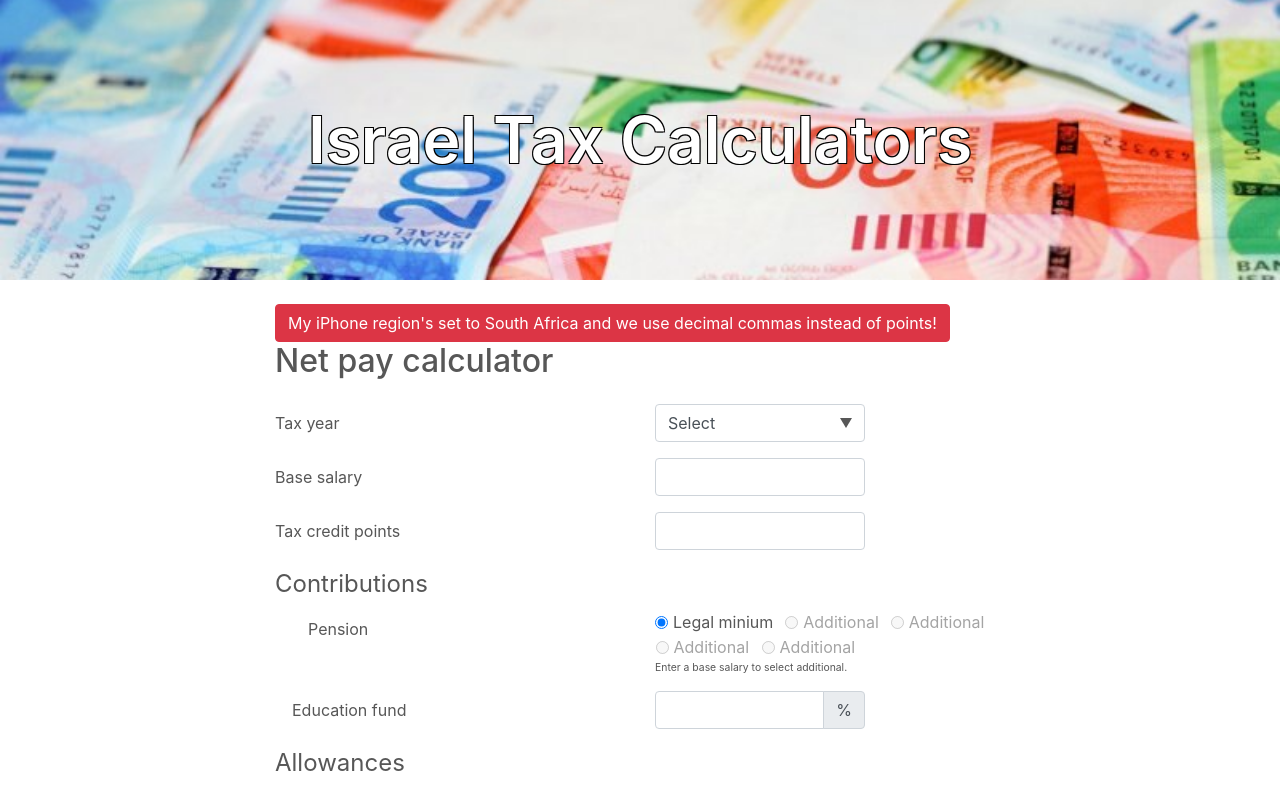
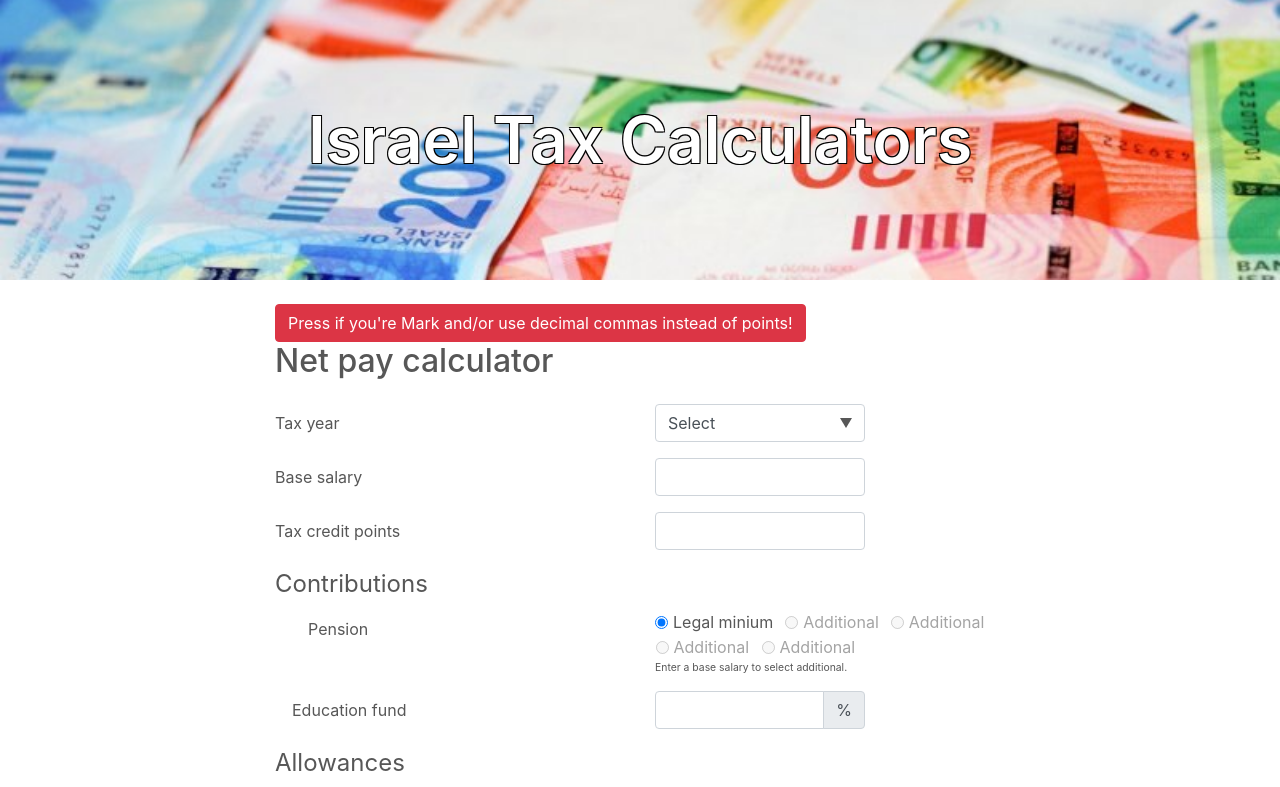
Before and after one commit to tom-pike/financial-management, a React (Create React App) app: page /financial-management/calculators/salaried/net-pay in a window 1280 px wide. Shown: the top 787 px of the page. Built offline with nearby package versions, Linux system fonts and the light colour scheme.

Commit message:
decimal tests

```diff
--- a/src/components/net-pay/NetPayForm.js
+++ b/src/components/net-pay/NetPayForm.js
@@ -38,7 +38,7 @@ function NetPayForm(props) {
 	return (
 		<section>
 			<Button variant="danger" onClick={handleClick}>
-				My iPhone region's set to South Africa and we use decimal commas instead of points!
+				Press if you're Mark and/or use decimal commas instead of points!
 			</Button>
 
 			<h2>Net pay calculator</h2>
@@ -393,8 +393,8 @@ function NetPayForm(props) {
 										id="overtime"
 										name="overtime"
 										type="number"
-										// inputMode={keypad === 'gb' ? 'decimal' : 'text'}
-										pattern="[0-9]"
+										inputMode={keypad === 'za' ? '' : 'decimal'}
+										pattern="[0-9]*"
 										step="0.01"
 										min="0"
 										value={overtime}
```
